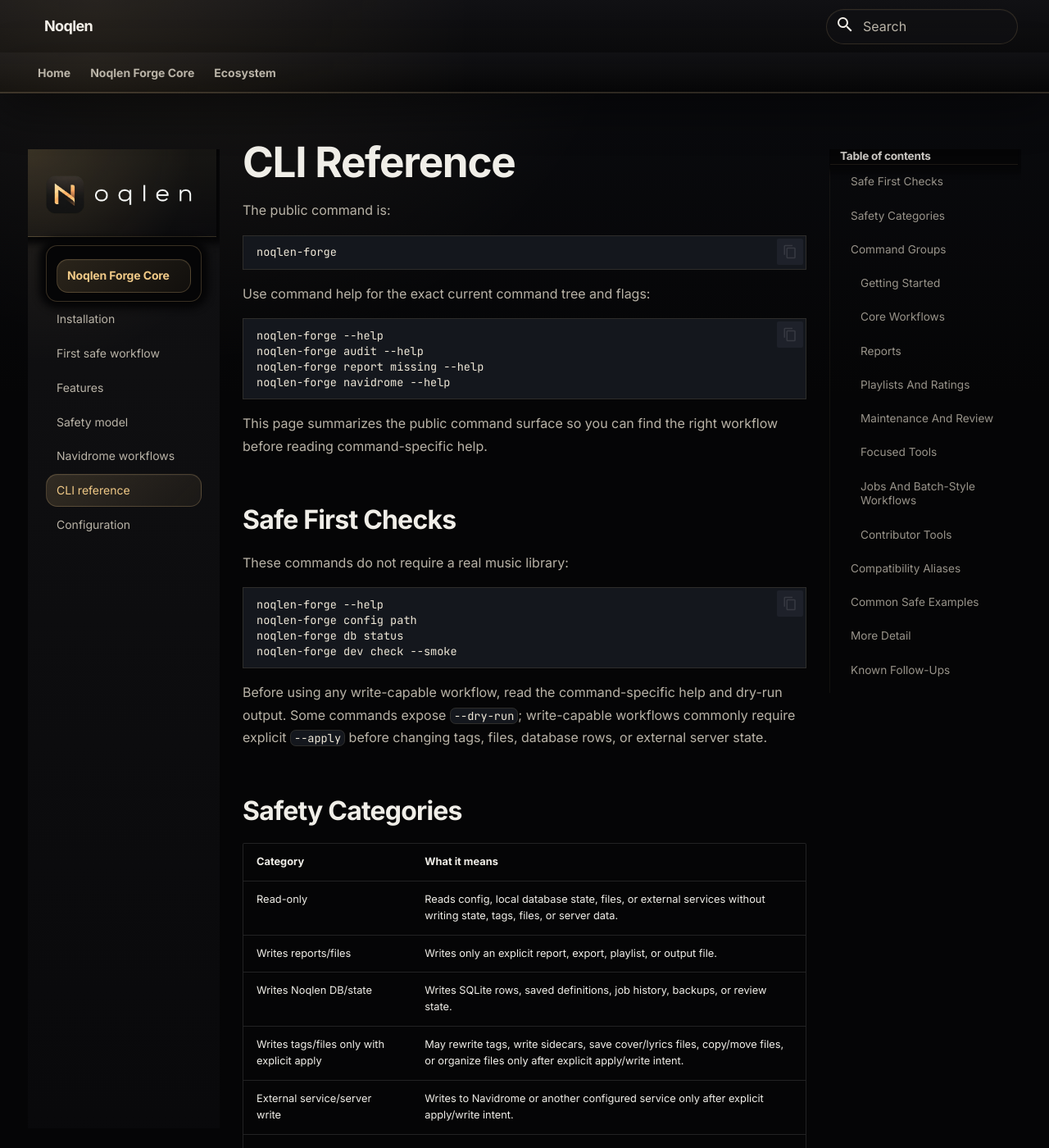
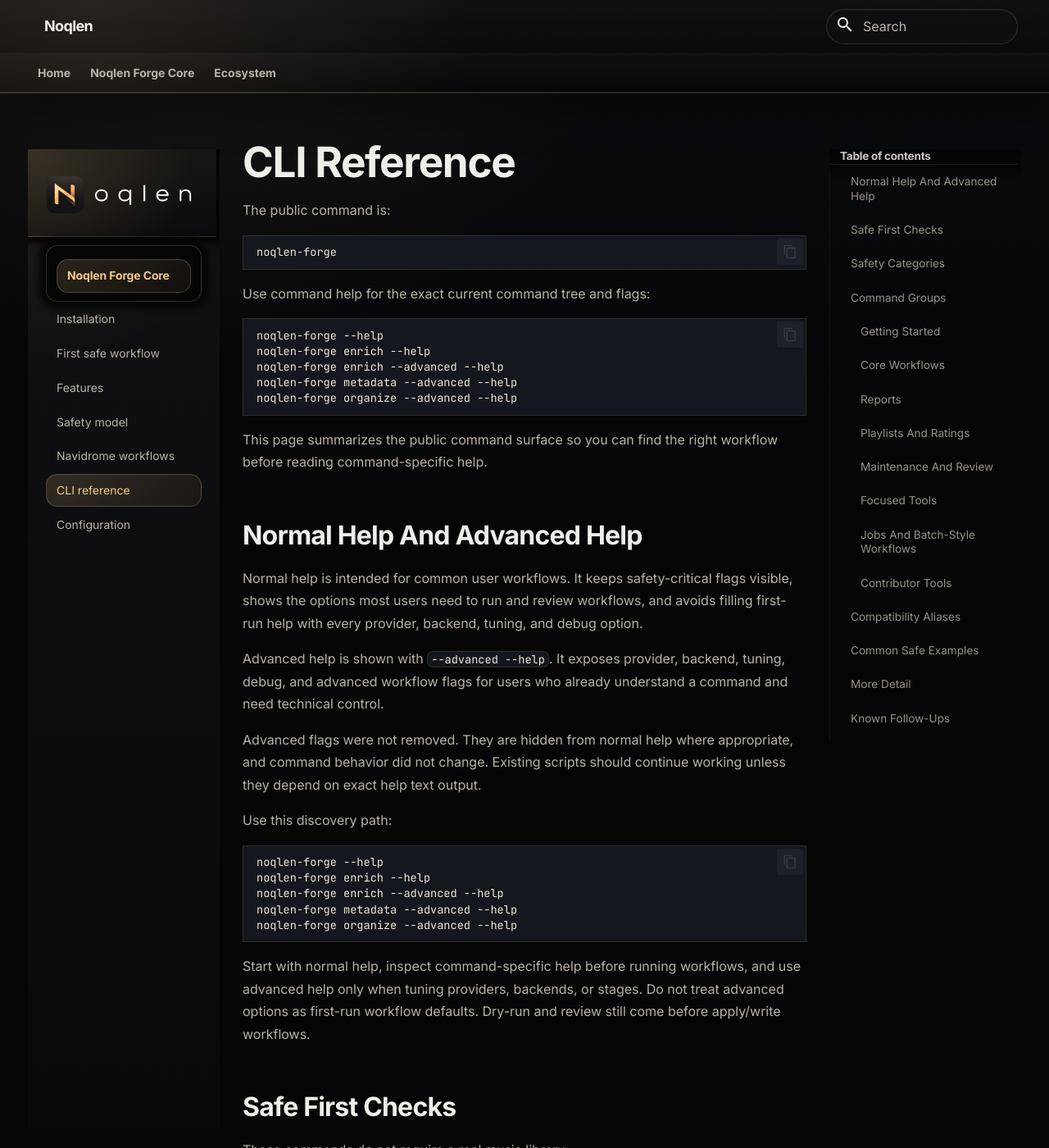
Before and after one commit to jssantogit/noqlen-forge-core, an MkDocs documentation site: the page built from docs_site/forge/reference/cli.md, in a window 1280 px wide and 1400 px high. Shown: the whole window at 82% size. Built offline with MkDocs 1.6.1 and Material for MkDocs 9.7.7, drawn with Linux system fonts in a browser that asks for light colours; some of the changed text lies outside the part shown.

Commit message:
docs(cli): document advanced help mode
Document the normal versus advanced help model for noqlen-forge commands.

Explain how to discover technical provider, backend, tuning and debug flags.

Keep documentation safety-first without changing CLI behavior.

````diff
--- a/docs_site/forge/reference/cli.md
+++ b/docs_site/forge/reference/cli.md
@@ -10,12 +10,33 @@
 
 ```bash
 noqlen-forge --help
-noqlen-forge audit --help
-noqlen-forge report missing --help
-noqlen-forge navidrome --help
+noqlen-forge enrich --help
+noqlen-forge enrich --advanced --help
+noqlen-forge metadata --advanced --help
+noqlen-forge organize --advanced --help
 ```
 
 This page summarizes the public command surface so you can find the right workflow before reading command-specific help.
+
+## Normal Help And Advanced Help
+
+Normal help is intended for common user workflows. It keeps safety-critical flags visible, shows the options most users need to run and review workflows, and avoids filling first-run help with every provider, backend, tuning, and debug option.
+
+Advanced help is shown with `--advanced --help`. It exposes provider, backend, tuning, debug, and advanced workflow flags for users who already understand a command and need technical control.
+
+Advanced flags were not removed. They are hidden from normal help where appropriate, and command behavior did not change. Existing scripts should continue working unless they depend on exact help text output.
+
+Use this discovery path:
+
+```bash
+noqlen-forge --help
+noqlen-forge enrich --help
+noqlen-forge enrich --advanced --help
+noqlen-forge metadata --advanced --help
+noqlen-forge organize --advanced --help
+```
+
+Start with normal help, inspect command-specific help before running workflows, and use advanced help only when tuning providers, backends, or stages. Do not treat advanced options as first-run workflow defaults. Dry-run and review still come before apply/write workflows.
 
 ## Safe First Checks
 
@@ -202,7 +223,7 @@
 
 ## Known Follow-Ups
 
-- Some command help is still sparse, especially advanced focused tools and job workflows.
-- Top-level help is still long because it includes common workflows, advanced tools, aliases, and contributor commands.
+- Normal help should stay focused on common workflows while advanced help carries technical provider, backend, tuning, debug, and advanced workflow controls.
+- Some focused tools and job workflows still need deeper public examples beyond help output.
 - Compatibility aliases are kept for compatibility and discovery.
 - Deeper public pages for Navidrome, playlists, configuration, and safety will be expanded later.
````
Also changed, not shown: docs/reference/cli-inventory.md (+14 -7 lines), docs/reference/cli-reference.md (+20 -0 lines), docs_site/forge/first-safe-workflow.md (+10 -4 lines), docs_site/forge/safety.md (+19 -1 lines).
